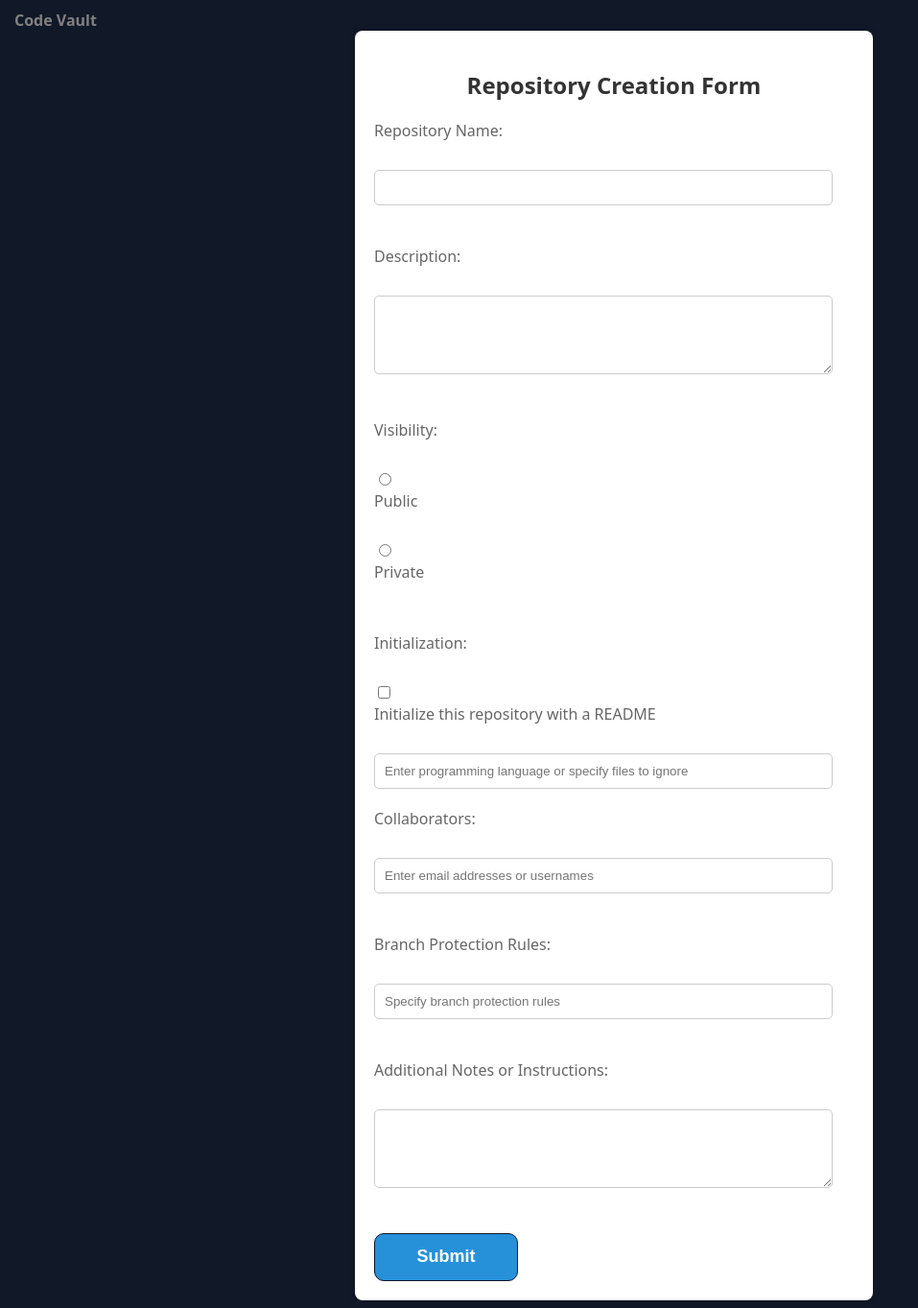
After one commit to jeromepalayoor/github-clone, a Flask app: template templates/create_repo.html in a window 1280 px wide. The commit adds this page. Shown: the whole page at 96% size, without its empty margins (0-957 px from the left). Run offline with Flask 3, Linux system fonts and the light colour scheme; the template is opened without the code that fills it, so the values that code supplies are empty.

Commit message:
new files

```diff
--- /dev/null
+++ b/static/create_repo.css
@@ -0,0 +1,107 @@
+body {
+    color:white;
+    background: #111827;
+    font-family: system-ui, -apple-system, BlinkMacSystemFont, 'Segoe UI', Roboto, Oxygen, Ubuntu, Cantarell, 'Open Sans', 'Helvetica Neue', sans-serif;
+}
+
+.logo-header {
+    width: 100%;
+    margin-top: 10px;
+
+}
+
+a {
+    text-decoration: none;
+    color: grey;
+}
+
+a:hover {
+    color: white;
+}
+
+.center {
+    padding-top: 170px;
+    padding-left: 200px;
+    font-size: larger;
+
+}
+
+.center h1 {
+    background: linear-gradient(to right, #2980b9, #8e44ad);
+    background-clip: padding-box;
+    -webkit-background-clip: text;
+    -webkit-text-fill-color: transparent;
+    color: transparent;
+    text-shadow: 0px 0px 0px #2980b9;
+  }
+
+input[type = 'submit'] {
+
+    width:30%;
+    height:50px;
+    border:1px solid;
+    background:#2691d9;
+    border-radius:10px;
+    font-size:18px;
+    color: white;
+    border-color: #111827;
+    font-weight:bold;
+    cursor:pointer;
+    outline:none;
+  }
+
+  input[type = 'submit']:hover{
+    border-color:#2691d9;
+    transition:.5s;
+  }
+
+  .signup_link{
+    margin: 30px 0;
+    text-align:center;
+    font-size:16px;
+    color:#666666;
+  }
+
+
+  .container {
+    max-width: 500px;
+    margin: 0 auto;
+    padding: 20px;
+    background-color: #fff;
+    border-radius: 8px;
+    box-shadow: 0 0 10px rgba(0, 0, 0, 0.1);
+  }
+
+  h2 {
+    text-align: center;
+    color: #333;
+  }
+
+  label {
+    display: block;
+    margin-bottom: 8px;
+    color: #666;
+  }
+
+  input[type="text"],
+  input[type="email"],
+  textarea {
+    width: calc(100% - 22px);
+    padding: 10px;
+    border: 1px solid #ccc;
+    border-radius: 5px;
+    margin-bottom: 20px;
+    box-sizing: border-box;
+    transition: border-color 0.3s ease;
+  }
+
+  input[type="text"]:focus,
+  input[type="email"]:focus,
+  textarea:focus {
+    border-color: #007bff;
+  }
+
+  input[type="radio"],
+  input[type="checkbox"] {
+    margin-right: 5px;
+  }
--- /dev/null
+++ b/templates/create_repo.html
@@ -0,0 +1,54 @@
+<!DOCTYPE html>
+<html lang="en">
+<head>
+  <meta charset="UTF-8">
+  <meta name="viewport" content="width=device-width, initial-scale=1.0">
+  <link rel="stylesheet" href="create_repo.css">
+  <title>Create Repository</title>
+</head>
+<body>
+    <div class = 'logo-header' style="display: flex; align-items: center;">
+        <a style = 'margin-left: 7px;'href = '/'><b style="margin-right: 7px;">Code Vault</b></a>
+
+    {% if username %}
+    <a style = 'margin-left: auto;'><b>{{username}}</b></a>
+    <a style = 'margin-left: 15px; margin-right: 7px;'><b>Log Out</b></a>
+    {% endif %}
+    </div>
+<div class="container">
+  <h2>Repository Creation Form</h2>
+  <form action="{{ url_for('create_repository') }}" method="post">
+    <label for="repository_name">Repository Name:</label><br>
+    <input type="text" id="repository_name" name="repository_name" required><br><br>
+
+    <label for="description">Description:</label><br>
+    <textarea id="description" name="description" rows="4" cols="50"></textarea><br><br>
+
+    <label for="visibility">Visibility:</label><br>
+    <input type="radio" id="public" name="visibility" value="public" required>
+    <label for="public">Public</label><br>
+    <input type="radio" id="private" name="visibility" value="private">
+    <label for="private">Private</label><br><br>
+
+    <label>Initialization:</label><br>
+    <input type="checkbox" id="readme" name="readme">
+    <label for="readme">Initialize this repository with a README</label><br>
+    <input type="text" id="gitignore_lang" name="gitignore_lang" placeholder="Enter programming language or specify files to ignore"><br>
+
+
+    <label for="collaborators">Collaborators:</label><br>
+    <input type="email" id="collaborators" name="collaborators" placeholder="Enter email addresses or usernames"><br><br>
+
+    <label for="branch_protection">Branch Protection Rules:</label><br>
+    <input type="text" id="branch_protection" name="branch_protection" placeholder="Specify branch protection rules"><br><br>
+
+    <label for="additional_notes">Additional Notes or Instructions:</label><br>
+    <textarea id="additional_notes" name="additional_notes" rows="4" cols="50"></textarea><br><br>
+
+    <input type="submit" value="Submit">
+  </form>
+</div>
+
+
+</body>
+</html>
--- a/templates/index.html
+++ b/templates/index.html
@@ -10,7 +10,7 @@
 <body>
     <div class = 'logo-header' style="display: flex; align-items: center;">
         <a style = 'margin-left: 7px;'href = '/'><b style="margin-right: 7px;">Code Vault</b></a>
-       <!-- <img src="../images/grapharrow.png" width="25" height="25"> -->
+
     {% if username %}
     <a style = 'margin-left: auto;'><b>{{username}}</b></a>
     <a style = 'margin-left: 15px; margin-right: 7px;'><b>Log Out</b></a>
@@ -27,8 +27,8 @@
     </div>
     {% else %}
     <div class="center">
-        <h1>The Graph Prophet</h1>
-        <h3>Predicting the future, one graph at a time</h3>
+        <h1>Code Vault</h1>
+        <h3>Secure, Organize, Innovate: Your Code, Your Vault.</h3>
         <a href="{{ url_for('login') }}"><input type="submit" value="Get Started"></a>
     {% endif %}
 </body>
--- a/templates/upload.html
+++ b/templates/upload.html
@@ -1,13 +1,13 @@
 <!DOCTYPE html>
 <html>
 <head>
-    <title>Graph Prophet</title>
+    <title>Code Vault</title>
     <link rel="stylesheet" href="{{ url_for('static', filename='upload.css') }}">
 </head>
 <body>
     <div class="header">
         <div class="title">
-         <a href="/"><h1>Graph Prophet</h1></a>
+         <a href="/"><h1>Code Vault</h1></a>
         </div>
         <div class="user">
             <a style='margin-left: auto;'><b>{{username}}</b></a>
```
Also changed, not shown: static/username.css (+36 -0 lines), static/users.css (+46 -27 lines), templates/username.html (+39 -0 lines), templates/users.html (+4 -10 lines).
